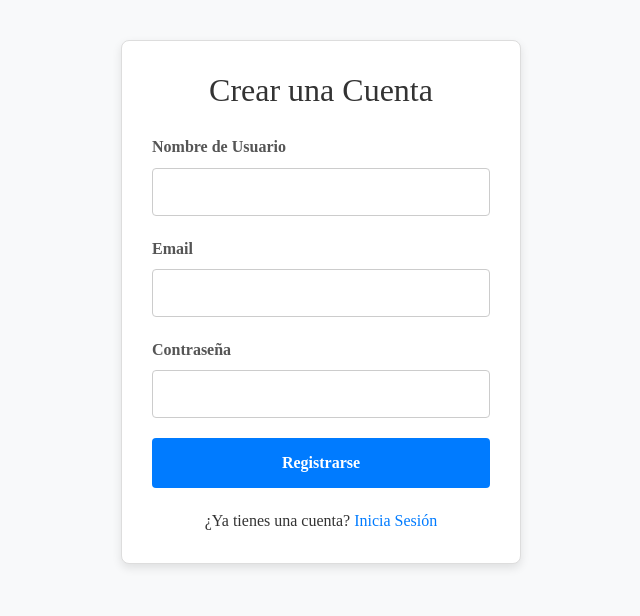
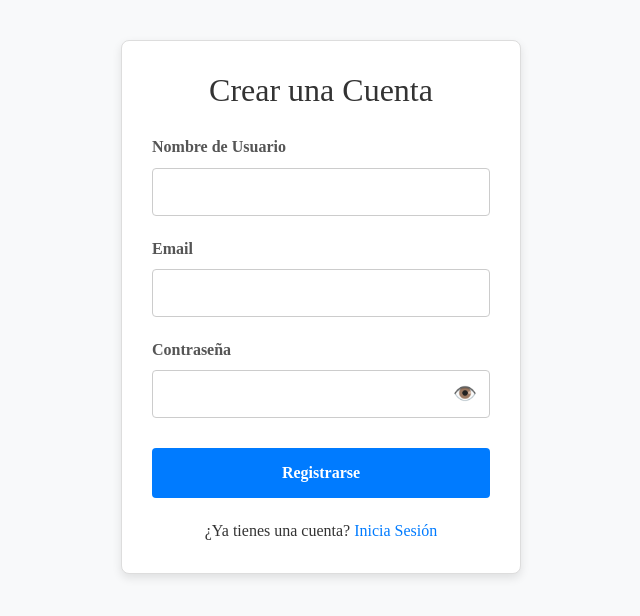
Before and after one commit to frangoro/biblioteca-compartida, a React (Create React App) app in the folder client/: page /register in a window 1280 px wide. Shown: the top 616 px of the page, without its empty margins (319-959 px from the left). Built offline with nearby package versions, Linux system fonts and the light colour scheme; no server answers.

Commit message:
Arreglar campo contraseña para mostrarla

```diff
--- a/client/src/pages/Login.module.css
+++ b/client/src/pages/Login.module.css
@@ -40,7 +40,7 @@
     font-size: 16px;
 }
 
-.form-container button {
+.form-container button[type="submit"] {
     width: 100%;
     padding: 12px;
     border: none;
@@ -51,13 +51,14 @@
     font-weight: bold;
     cursor: pointer;
     transition: background-color 0.2s;
+    margin-top: 10px; /* Un poco de aire arriba */
 }
 
-.form-container button:hover {
+.form-container button[type="submit"]:hover {
     background-color: #0056b3;
 }
 
-.form-container button:disabled {
+.form-container button[type="submit"]:disabled {
     background-color: #a0cffa;
     cursor: not-allowed;
 }
@@ -91,3 +92,41 @@
     margin-bottom: 20px;
     text-align: center;
 }
+
+/* Contenedor relativo para posicionar el ojo */
+.password-wrapper {
+    position: relative;
+    display: flex;
+    align-items: center;
+}
+
+/* El input debe tener un poco de padding extra a la derecha para que el texto no tape el ojo */
+.password-wrapper input {
+    width: 100%;
+    padding-right: 45px !important;
+}
+
+/* Estilos específicos para el botón del ojo */
+.toggle-password {
+    position: absolute;
+    right: 5px; /* Ajustado para que quede dentro del borde */
+    top: 50%;
+    transform: translateY(-50%); /* Centrado vertical exacto */
+    background: transparent !important; /* Forzamos quitar el fondo azul */
+    border: none !important;
+    box-shadow: none !important;
+    width: auto !important; /* Evitamos que ocupe el 100% */
+    padding: 8px !important;
+    cursor: pointer;
+    font-size: 1.2rem;
+    display: flex;
+    align-items: center;
+    justify-content: center;
+    color: #666;
+    z-index: 2; /* Aseguramos que esté por encima del input */
+}
+
+.toggle-password:hover {
+    color: #333;
+    background: transparent !important;
+}
--- a/client/src/pages/RegisterPage.js
+++ b/client/src/pages/RegisterPage.js
@@ -10,6 +10,7 @@ const RegisterPage = () => {
     const [username, setUsername] = useState('');
     const [email, setEmail] = useState('');
     const [password, setPassword] = useState('');
+    const [showPassword, setShowPassword] = useState(false);
     const [error, setError] = useState(null);
     const [loading, setLoading] = useState(false);
     const navigate = useNavigate();
@@ -30,11 +31,16 @@ const RegisterPage = () => {
         }
     };
 
+    const togglePasswordVisibility = () => {
+        setShowPassword(!showPassword);
+    };
+
     return (
         <div className={styles['form-container']}>
             <form onSubmit={handleSubmit}>
                 <h2>Crear una Cuenta</h2>
                 {error && <p className={styles['error-message']}>{error}</p>}
+
                 <div className={styles['form-group']}>
                     <label htmlFor="username">Nombre de Usuario</label>
                     <input
@@ -45,6 +51,7 @@ const RegisterPage = () => {
                         required
                     />
                 </div>
+
                 <div className={styles['form-group']}>
                     <label htmlFor="email">Email</label>
                     <input
@@ -55,20 +62,33 @@ const RegisterPage = () => {
                         required
                     />
                 </div>
+
                 <div className={styles['form-group']}>
                     <label htmlFor="password">Contraseña</label>
+                    <div className={styles['password-wrapper']}>
                         <input
-                        type="password"
+                            type={showPassword ? 'text' : 'password'}
                             id="password"
                             value={password}
                             onChange={(e) => setPassword(e.target.value)}
                             required
                             minLength="6"
                         />
+                        <button
+                            type="button"
+                            className={styles['toggle-password']}
+                            onClick={togglePasswordVisibility}
+                            aria-label={showPassword ? 'Ocultar contraseña' : 'Mostrar contraseña'}
+                        >
+                            {showPassword ? '🙈' : '👁️'}
+                        </button>
                     </div>
+                </div>
+
                 <button type="submit" disabled={loading}>
                     {loading ? 'Registrando...' : 'Registrarse'}
                 </button>
+
                 <div className={styles['form-link']}>
                     ¿Ya tienes una cuenta? <Link to="/login">Inicia Sesión</Link>
                 </div>
--- a/client/src/pages/UserFormPage.js
+++ b/client/src/pages/UserFormPage.js
@@ -127,7 +127,7 @@ function UserFormPage() {
 
       <form onSubmit={(e) => handleSubmit(e, id || userInfo._id)}>
         <div className="mb-3">
-          <label htmlFor="username" className="form-label">Nombre:</label>
+          <label htmlFor="username" className="form-label">Nombre de usuario:</label>
           <input
             type="text"
             id="username"
```
Lines whose indentation alone changed are shown as unchanged.
